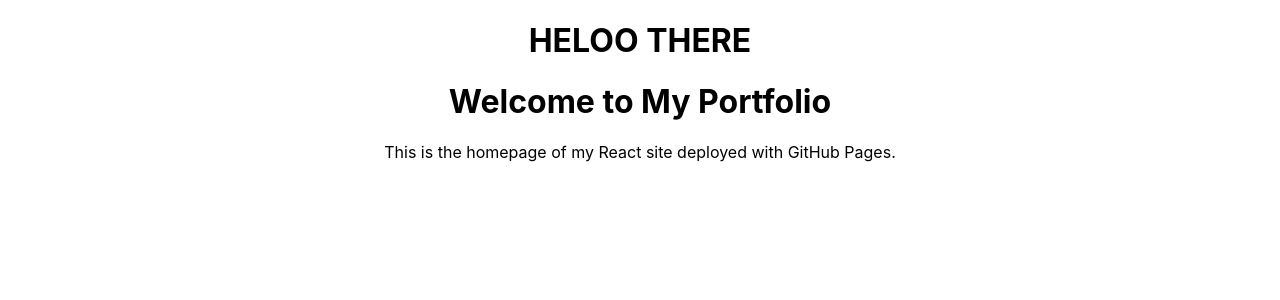
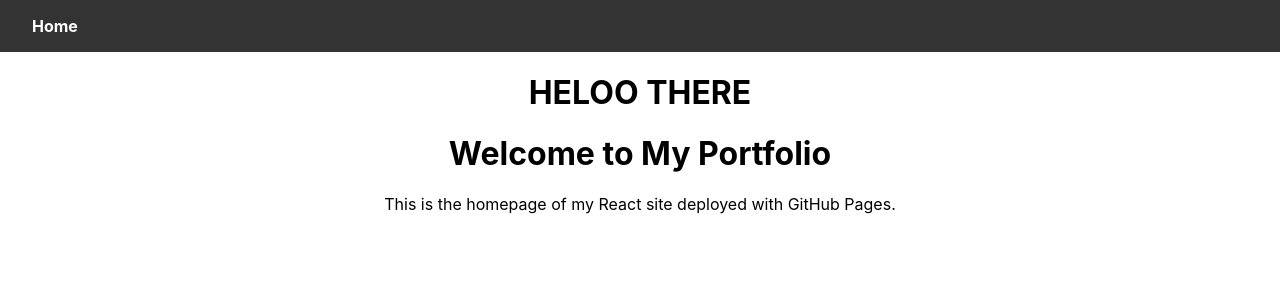
Before and after one commit to FranciscoCamach0/FranciscoCamach0.github.io, a React (Create React App) app in the folder folio/: page / in a window 1280 px wide. Shown: the top 300 px of the page. Built offline with nearby package versions, Linux system fonts and the light colour scheme.

Commit message:
Update App.js

```diff
--- a/folio/src/App.js
+++ b/folio/src/App.js
@@ -1,18 +1,21 @@
 // import logo from './logo.svg';
 import './App.css';
 import HomePage from './pages/HomePage';
+import Navbar from './components/Navbar';
 import { BrowserRouter as Router, Routes, Route } from 'react-router-dom';
 
 function App() {
   return (
-    <div className="App">
-      <Router>
-      <h1> HELOO THERE</h1>
-      <Routes>
-        <Route path="/" element={<HomePage />} />
-      </Routes>
-      </Router>
-    </div>
+    <Router>
+      <div className="App">
+        <Navbar /> {}
+        <h1>HELOO THERE</h1>
+        <Routes>
+          <Route path="/" element={<HomePage />} />
+          {}
+        </Routes>
+      </div>
+    </Router>
   );
 }
 
```
